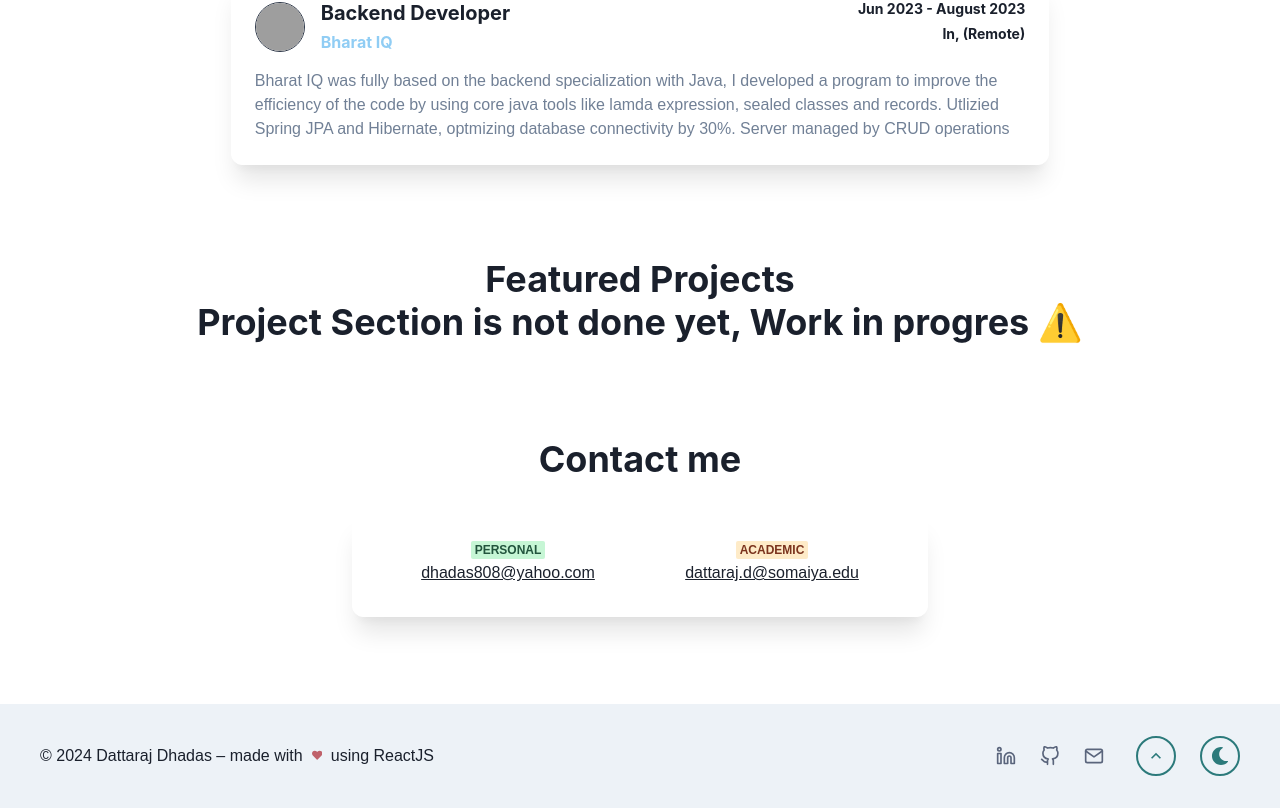
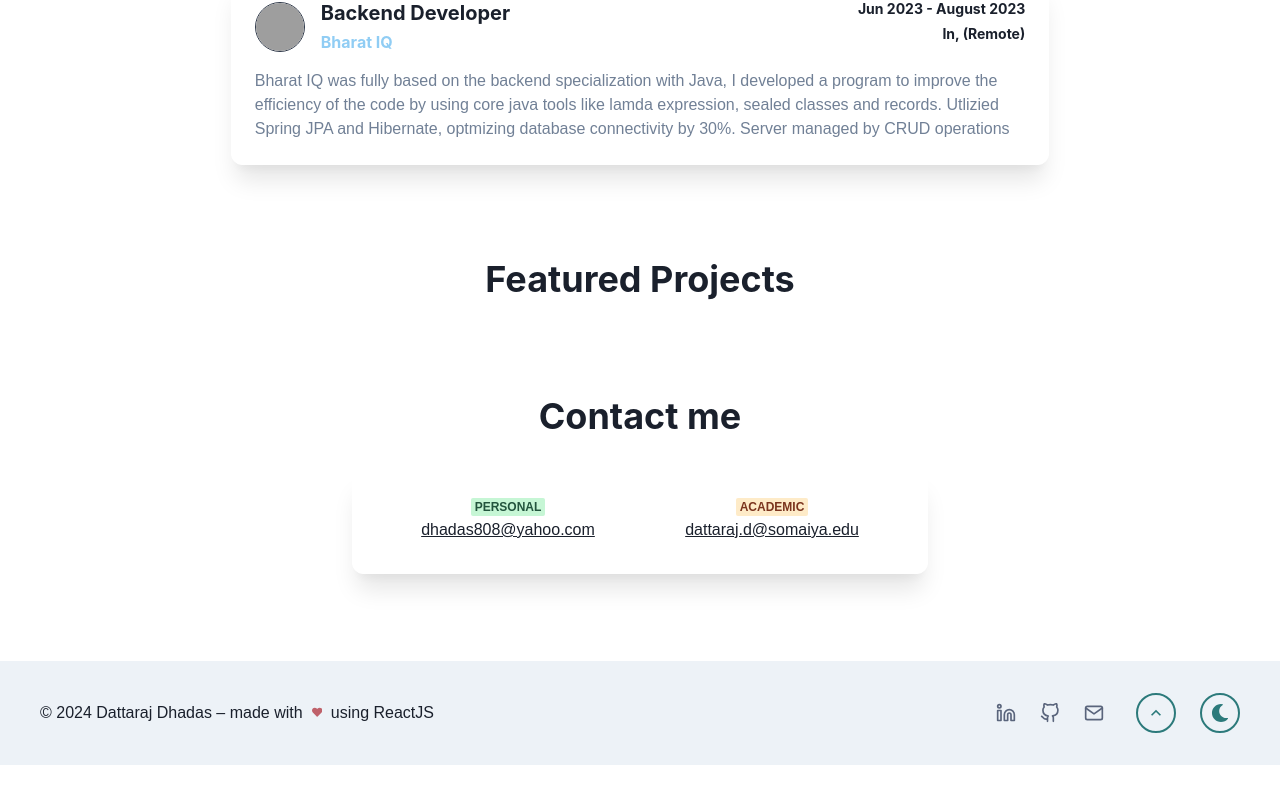
Before and after one commit to DataRaj/Personal-Portfolio, a React (Create React App) app: page / in a window 1280 px wide. Shown: the part 1858-2666 px from the top of the page. After the commit the page ends 2623 px from the top, so only its background shows below. Built offline with nearby package versions, Linux system fonts and the light colour scheme; grey boxes are pictures that could not be loaded; a web font is replaced by a local one.

Commit message:
Update Projects.tsx

```diff
--- a/src/components/Projects/Projects.tsx
+++ b/src/components/Projects/Projects.tsx
@@ -33,9 +33,7 @@ const Projects: FC = () => {
                     <Fade>
                         <Heading as='h2'>Featured Projects</Heading>
                     </Fade>
-                    <Fade>
-                        <Heading as='p'><b>Project Section is not done yet, Work in progres ⚠️</b></Heading>
-                    </Fade>
+\
                     {/* <Wrap spacing={0} justify='center'>
                         {projectData.slice(0, isMobile ? 6 : 3).map(data => (
                             <WrapItem p={5}>
```
